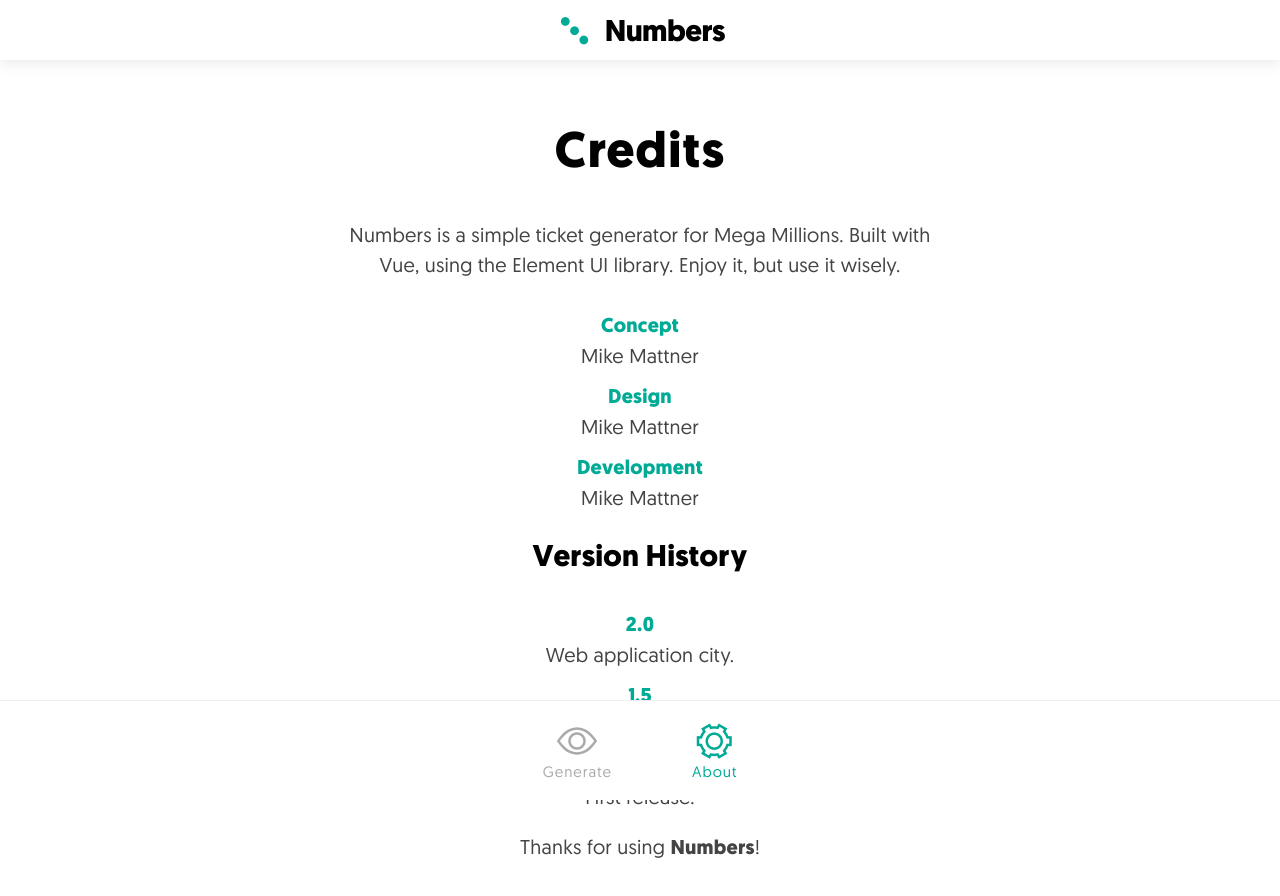
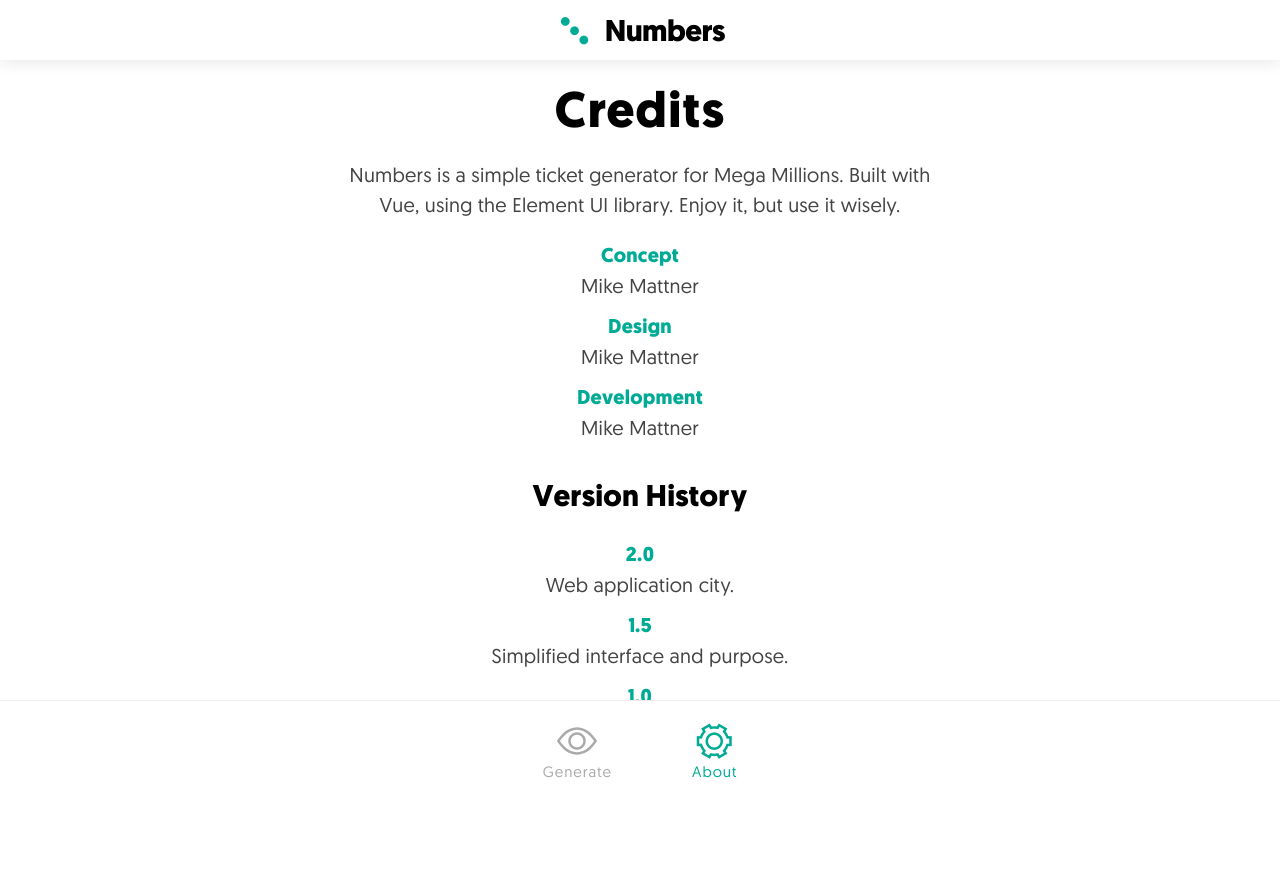
Before and after one commit to mikemattner/numbers, a Vue app: page /about in a window 1280 px wide. Shown: the top 896 px of the page. Built offline with nearby package versions, Linux system fonts and the light colour scheme.

Commit message:
Updating about page.

```diff
--- a/src/views/About.vue
+++ b/src/views/About.vue
@@ -41,16 +41,19 @@ export default {
 
 .about {
     padding-bottom: 6rem;
+    h1{
+        margin: 0 0 1rem;
+    }
     dl {
         margin: 0;
         dt {
             font-weight: bold;
             color: $midGreen;
-            padding: 0.5rem 0 0 0;
+            padding: 0;
             border-top: 1px solid rgba(255, 255, 255, 0.05);
         }
         dd {
-            padding: 0;
+            padding: 0 0 0.5rem;
             margin: 0;
         }
     }
```
